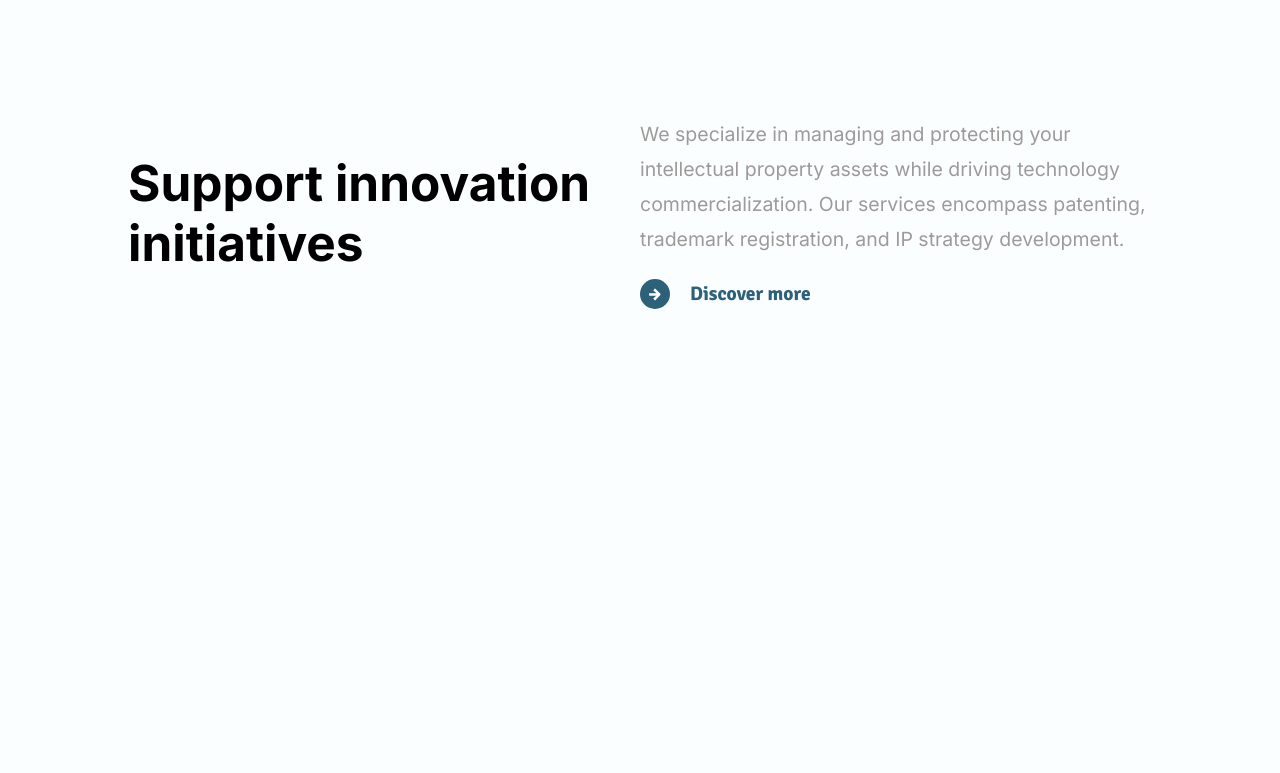
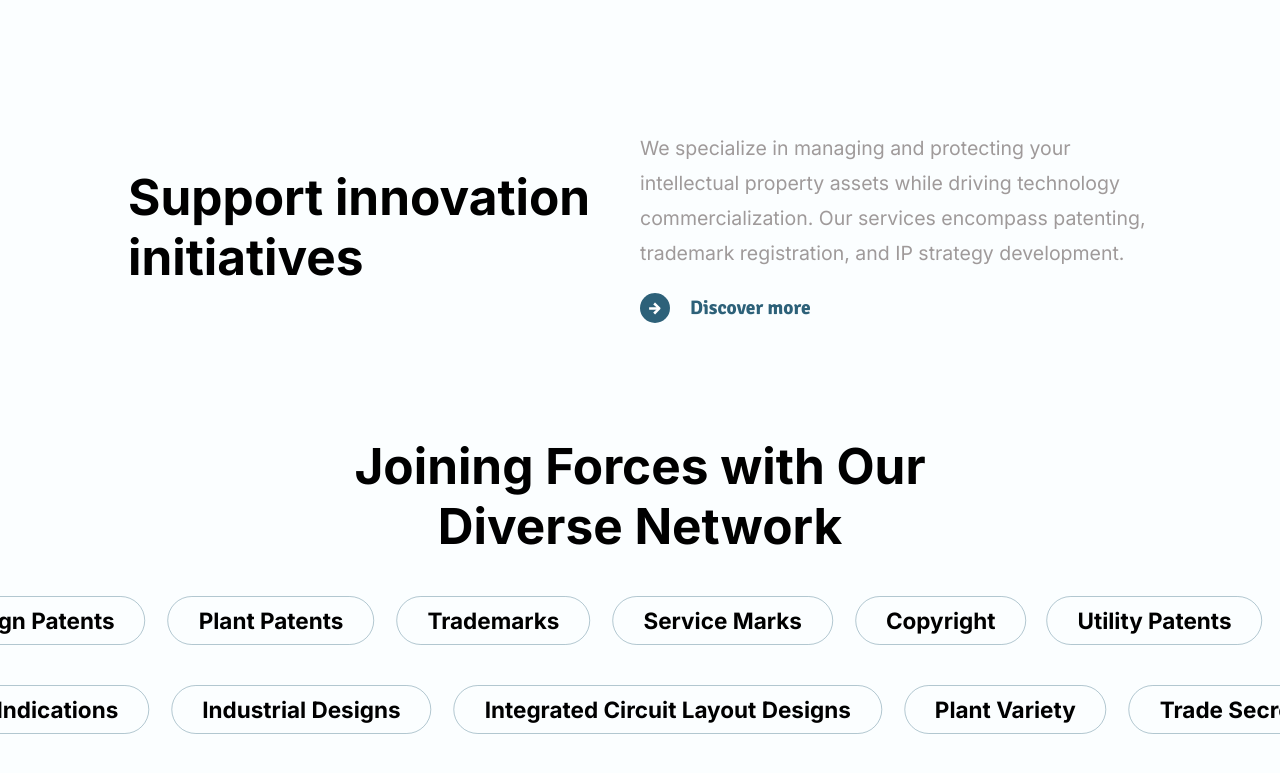
Before and after one commit to progchris00/LSPU-IPTBM-RTMS, a React (Vite) app: page / in a window 1280 px wide. Shown: the part 723-1496 px from the top of the page. Before the commit the page ends 1032 px from the top, so only its background shows below. Built offline with nearby package versions, Linux system fonts and the light colour scheme.

Commit message:
feat: finish text carousel

```diff
--- /dev/null
+++ b/src/components/TextCarousel.jsx
@@ -0,0 +1,53 @@
+function Support() {
+  return (
+    <section id="text-carousel">
+      <h3 className="section-title">Joining Forces with Our Diverse Network</h3>
+      <div className="line-one-wrapper">
+        <ul className="carousel-line-one">
+          <li>Utility Patents</li>
+          <li>Design Patents</li>
+          <li>Plant Patents</li>
+          <li>Trademarks</li>
+          <li>Service Marks</li>
+          <li>Copyright</li>
+        </ul>
+        <ul className="carousel-line-one">
+          <li>Utility Patents</li>
+          <li>Design Patents</li>
+          <li>Plant Patents</li>
+          <li>Trademarks</li>
+          <li>Service Marks</li>
+          <li>Copyright</li>
+        </ul>
+      </div>
+      <div className="line-two-wrapper">
+        <ul className="carousel-line-two">
+          <li>Trade Secrets</li>
+          <li>Geographical Indications</li>
+          <li>Industrial Designs</li>
+          <li>Integrated Circuit Layout Designs</li>
+          <li>Plant Variety</li>
+          <li>Trade Secrets</li>
+          <li>Geographical Indications</li>
+          <li>Industrial Designs</li>
+          <li>Integrated Circuit Layout Designs</li>
+          <li>Plant Variety</li>
+        </ul>
+        <ul className="carousel-line-two">
+          <li>Trade Secrets</li>
+          <li>Geographical Indications</li>
+          <li>Industrial Designs</li>
+          <li>Integrated Circuit Layout Designs</li>
+          <li>Plant Variety</li>
+          <li>Trade Secrets</li>
+          <li>Geographical Indications</li>
+          <li>Industrial Designs</li>
+          <li>Integrated Circuit Layout Designs</li>
+          <li>Plant Variety</li>
+        </ul>
+      </div>
+    </section>
+  );
+}
+
+export default Support;
--- a/src/index.css
+++ b/src/index.css
@@ -286,6 +286,10 @@ nav > ul > li {
 /* End of hero section */
 
 /* Support section */
+#support {
+  min-height: 200px;
+  margin-bottom: 100px;
+}
 
 .support .description {
   margin-bottom: 22px;
@@ -302,6 +306,65 @@ nav > ul > li {
 }
 
 /* End of support section */
+
+/* Start of Carousel */
+#text-carousel {
+  margin-bottom: 20px;
+}
+
+#text-carousel h3 {
+  max-width: 600px;
+  margin: 0 auto 20px;
+  text-align: center;
+}
+
+.line-one-wrapper,
+.line-two-wrapper {
+  display: flex;
+  white-space: nowrap;
+  overflow: hidden;
+}
+
+.carousel-line-one {
+  animation: 23s slide infinite linear;
+}
+
+.carousel-line-two {
+  animation: 40s slide infinite linear;
+}
+
+.carousel-line-one,
+.carousel-line-two {
+  display: flex;
+  gap: 22px;
+  padding: 20px 0 20px 20px;
+}
+
+#text-carousel ul {
+  margin: 0;
+}
+
+#text-carousel ul li {
+  display: block;
+  font-family: var(--inter);
+  font-size: 1.5rem;
+  font-weight: var(--semi-bold);
+  padding: 10px 30px;
+  border-radius: 100px;
+  border: 1px solid #2d617959;
+}
+
+/* Carousel Animation */
+@keyframes slide {
+  from {
+    transform: translateX(0);
+  }
+  to {
+    transform: translateX(-100%);
+  }
+}
+
+/* End of Carousel */
 
 /* Images */
 #form-logo {
@@ -456,7 +519,6 @@ nav > ul > li > a {
 }
 
 .section-title {
-  margin: 0;
   font-size: 3.3rem;
 }
 
@@ -625,5 +687,21 @@ nav > ul > li > a {
   .call-to-action a {
     font-size: 1rem;
   }
+
+  #support {
+    margin-bottom: 50px;
+  }
+
+  #text-carousel ul li {
+    padding: 5px 15px;
+    font-size: 1rem;
+  }
+
+  .carousel-line-one,
+  .carousel-line-two {
+    display: flex;
+    gap: 10px;
+    padding: 10px 0 10px 10px;
+  }
 }
 /* End of media queries */
--- a/src/pages/home.jsx
+++ b/src/pages/home.jsx
@@ -2,6 +2,7 @@
 import Hero from "../components/Hero";
 import Navbar from "../components/Navbar";
 import Support from "../components/Support";
+import TextCarousel from "../components/TextCarousel";
 
 function HomePage() {
   return (
@@ -9,6 +10,7 @@ function HomePage() {
       <Navbar />
       <Hero />
       <Support />
+      <TextCarousel />
     </>
   );
 }
```
